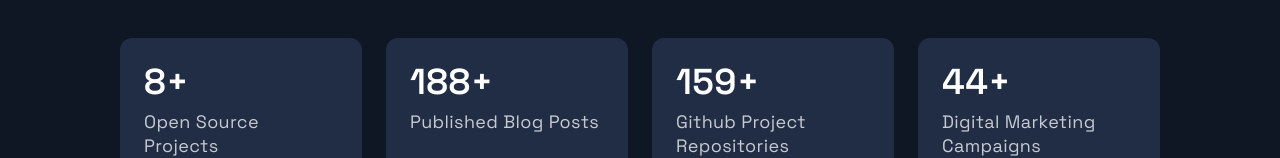
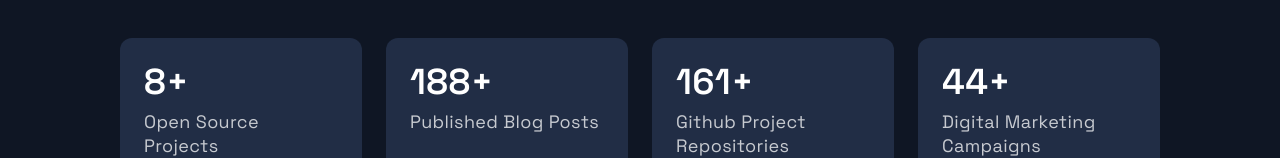
Before and after one commit to Joshhortt/portfolio-app, a Next.js app: page / in a window 1280 px wide. Shown: the part 9585-9743 px from the top of the page. Built offline with nearby package versions, Linux system fonts and the light colour scheme.

Commit message:
update: accomplishments

```diff
--- a/src/components/Acomplishments/Acomplishments.js
+++ b/src/components/Acomplishments/Acomplishments.js
@@ -10,7 +10,7 @@
 const data = [
   { number: 8, text: "Open Source Projects" },
   { number: 188, text: "Published Blog Posts" },
-  { number: 159, text: "Github Project Repositories" },
+  { number: 161, text: "Github Project Repositories" },
   { number: 44, text: "Digital Marketing Campaigns" },
 ];
 
```
